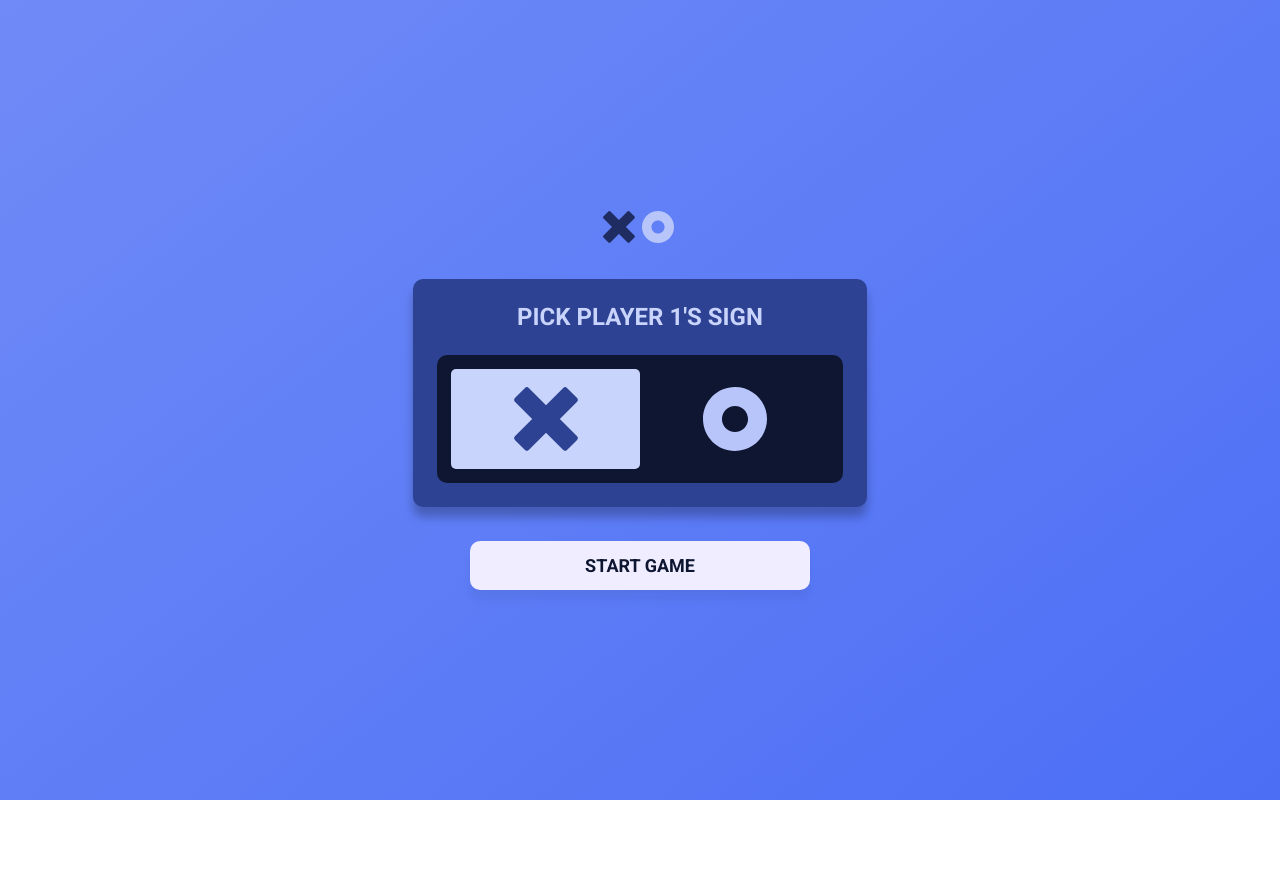
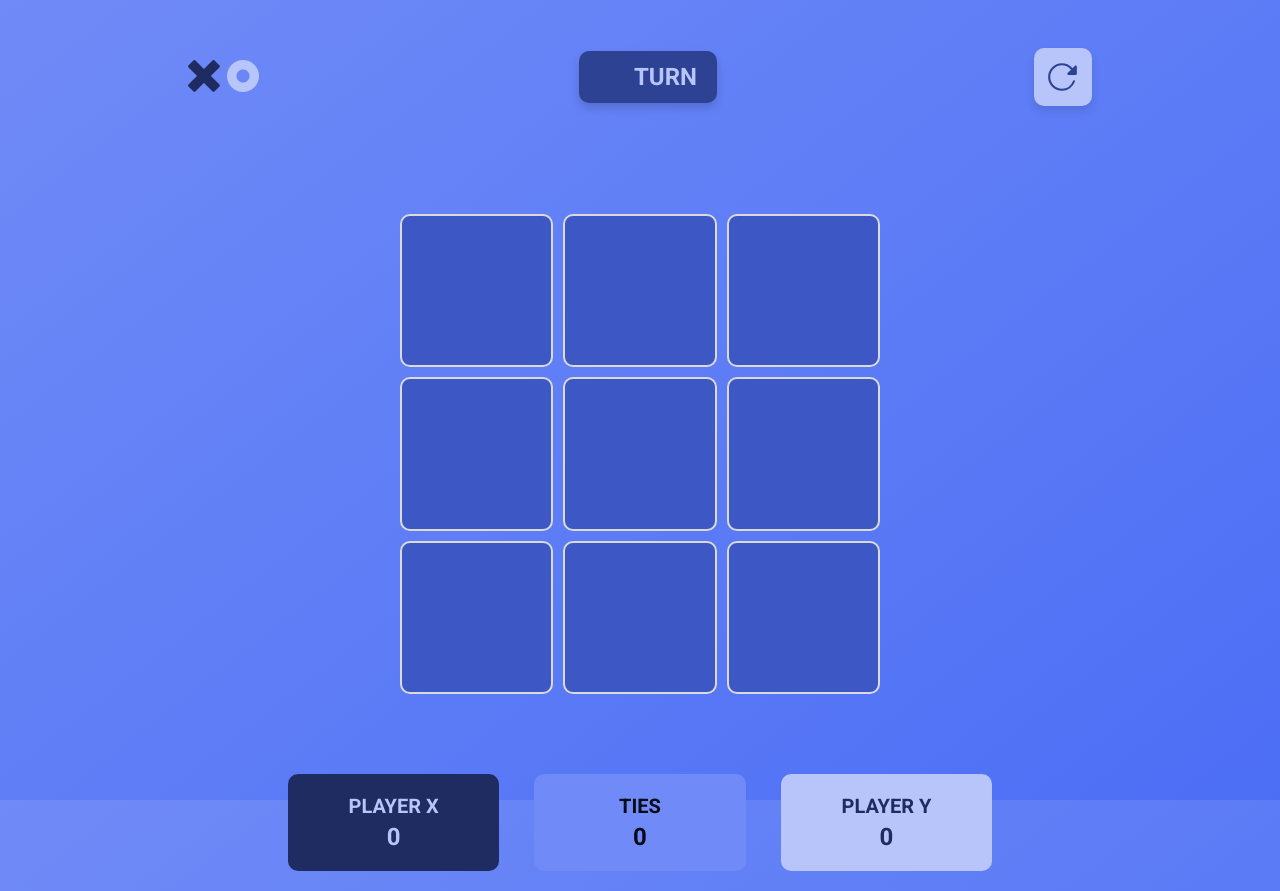
Before and after one commit to tda01/Tic-Tac-Toe, a plain HTML site: page index.html in a window 1280 px wide. Before the commit the page ends 800 px from the top, so only its background shows below. Drawn offline with nearby package versions, Linux system fonts and the light colour scheme.

Commit message:
Created game layout

```diff
--- a/index.html
+++ b/index.html
@@ -15,23 +15,70 @@
 </head>
 <body>
 
-    <section class="section--start">
+    <section class="section--start disabled">
         <img src="img/logo.png" alt="Tic Tac Toe logo" class="logo">
         <div class="player-pick">
             <h3 class="player-pick--heading">Pick player 1's sign</h3>
             <div class="player-pick--picker">
                 <label for="sign-x" class="hide-element">Select x</label>
-                <input type="radio" name="select-sign" id="sign-x" checked>
-                <label for="sign-y" class="hide-element">Select y</label>
-                <input type="radio" name="select-sign" id="sign-y">
+                <input type="radio" name="select-sign" id="sign-x" value="x" checked>
+                <label for="sign-o" class="hide-element">Select o</label>
+                <input type="radio" name="select-sign" id="sign-o" value="o">
             </div>
         </div>
         <button class="player-pick--btn">Start game</button>
     </section>
 
-    <main class="disabled">
+    <main class="">
+
+        <section class="section--upper">
+            <img src="img/logo.png" alt="Tic Tac Toe logo" class="logo">
+            <div class="current-turn">
+                <div class="current-turn--sign"></div>
+                Turn
+            </div>
+            <button class="reset-btn">
+                <ion-icon class="restart-icon" name="reload-outline"></ion-icon>
+            </button>
+        </section>
+
+        <section class="section--game">
+            <div></div>
+            <div></div>
+            <div></div>
+            <div></div>
+            <div></div>
+            <div></div>
+            <div></div>
+            <div></div>
+            <div></div>
+        </section>
+
+        <section class="section--bottom">
+            <div class="game-score player-x-score">
+                <p class="player-sign">Player x</p>
+                <p class="player-score">0</p>
+            </div>
+
+            <div class="game-score game-ties">
+                <p class="player-sign">Ties</p>
+                <p class="player-score">0</p>
+            </div>
+
+            <div class="game-score player-o-score">
+                <p class="player-sign">Player y</p>
+                <p class="player-score">0</p>
+            </div>
+
+
+        </section>
+
+
+
 
     </main>
-
+    <script src="script.js"></script>
+    <script type="module" src="https://unpkg.com/ionicons@7.1.0/dist/ionicons/ionicons.esm.js"></script>
+    <script nomodule src="https://unpkg.com/ionicons@7.1.0/dist/ionicons/ionicons.js"></script>
 </body>
 </html>
--- a/script.js
+++ b/script.js
@@ -0,0 +1,34 @@
+const main = document.querySelector("main");
+const startSection = document.querySelector(".section--start");
+const startButton = document.querySelector(".player-pick--btn");
+let player1Choice = null;
+let currentTurnSign = document.querySelector(".current-turn--sign");
+startButton.addEventListener("click", function () {
+    setTimeout(startGame, 400);
+})
+
+function startGame() {
+    player1Choice = document.querySelector("input[name=select-sign]:checked").value;
+    startSection.classList.add("disabled");
+    main.classList.remove("disabled");
+
+    if (player1Choice === "x") {
+        currentTurnSign.style.background = "url(\"img/icon-x-gray.svg\")";
+        currentTurnSign.style.backgroundSize = "contain";
+    } else {
+        currentTurnSign.style.background = "url(\"img/icon-o-gray.svg\")";
+        currentTurnSign.style.backgroundSize = "contain";
+    }
+
+}
+
+// Test function
+// let gameBoard = document.querySelectorAll(".section--game div");
+// gameBoard.forEach(element =>  {
+//     element.addEventListener("mouseover", function () {
+//         element.classList.add("game-hover-o");
+//     })
+//     element.addEventListener("mouseleave", function() {
+//         element.classList.remove("game-hover-o");
+//     })
+// })
--- a/style.css
+++ b/style.css
@@ -10,7 +10,6 @@
 
 html {
     font-size: 62.5%;
-
 }
 
 body {
@@ -22,6 +21,7 @@ body {
     background: -webkit-linear-gradient(142deg, rgba(112,139,247,1) 0%, rgba(94,125,246,1) 50%, rgba(76,110,245,1) 100%);
     background: linear-gradient(142deg, rgba(112,139,247,1) 0%, rgba(94,125,246,1) 50%, rgba(76,110,245,1) 100%);
     height: 100vh;
+    overflow: hidden;
 }
 
 .disabled {
@@ -91,6 +91,7 @@ body {
     background-repeat: no-repeat;
     background-position: center;
     transition: all 0.3s;
+    cursor: pointer;
 }
 
 .player-pick--picker input[type="radio"]:checked {
@@ -119,8 +120,9 @@ body {
     border: none;
     background-color: #efedff;
     color: #0f1631;
-    transition: all 0.4s;
+    transition: all 0.3s;
     box-shadow: 0 10px 10px rgba(0, 0, 0, 0.05);
+    cursor: pointer;
 }
 
 .player-pick--btn:hover {
@@ -133,3 +135,138 @@ body {
     transform: translateY(4px);
     background-color: rgba(15, 22, 49, 100);
 }
+
+/********************/
+/*  MAIN */
+/********************/
+
+/*UPPER*/
+
+.section--upper {
+    max-width: 100rem;
+    margin: auto;
+    padding: 4.8rem;
+    display: flex;
+    align-items: center;
+    justify-content: space-between;
+}
+
+.current-turn {
+    display: flex;
+    background-color: #2e4293;
+    color: #b7c5fb;
+    padding: 1.2rem 2rem;
+    align-items: center;
+    justify-content: center;
+    gap: 1rem;
+    font-size: 2.4rem;
+    font-weight: 700;
+    border-radius: 10px;
+    box-shadow: 0 5px 10px rgba(0, 0, 0, 0.15);
+
+}
+
+.current-turn--sign {
+    width: 2.5rem;
+    height: 2.5rem;
+}
+
+
+.reset-btn {
+    font-family: inherit;
+    font-size: 3.4rem;
+    border: none;
+    border-radius: 10px;
+    padding: 1.2rem;
+    display: flex;
+    background-color: #b7c5fb;
+    color: #2e4293;
+    box-shadow: 0 5px 10px rgba(0, 0, 0, 0.10);
+    transition: all 0.4s;
+}
+
+.reset-btn:hover {
+    box-shadow: 0 0 1px #0f1631;
+    background-color: #2e4293;
+    color: #b7c5fb;
+}
+
+.reset-btn:active {
+    box-shadow: 0 6px 10px rgba(0, 0, 0, 0.15);
+    transform: translateY(4px);
+}
+
+/*GAME*/
+
+.section--game {
+    display: grid;
+    grid-template-columns: repeat(3, 1fr);
+    grid-template-rows: repeat(3, 1fr);
+    max-width: 60rem;
+    min-height: 60rem;
+    margin: auto;
+    gap: 1rem;
+    padding: 6rem;
+}
+
+.section--game div {
+    background-color: #3d58c4;
+    border-radius: 10px;
+    text-align: center;
+    border: 2px solid #dadada;
+}
+
+.game-hover-x, .game-hover-o {
+    box-shadow: 0 0 10px #9ecaed;
+    background-color: #3d58c4;
+}
+
+.game-hover-x {
+    background: url("img/icon-x-outline.svg") center no-repeat;
+}
+
+.game-hover-o {
+    background: url("img/icon-o-outline.svg") center no-repeat;
+}
+/*BOTTOM*/
+
+.section--bottom {
+    max-width: 80rem;
+    margin: auto;
+    padding: 2rem 4.8rem;
+    display: flex;
+    justify-content: space-between;
+    text-align: center;
+}
+
+.game-score {
+    padding: 2rem 0;
+    width: 30%;
+    border-radius: 10px;
+}
+
+.player-sign {
+    font-weight: 600;
+    font-size: 2rem;
+    margin-bottom: 5px;
+}
+
+.player-score {
+    font-size: 2.4rem;
+    font-weight: 700;
+}
+
+.player-x-score {
+    background-color: #1e2c62;
+    color: #b7c5fb;
+}
+
+.game-ties {
+    background-color: #708bf7;
+    color: #080b18;
+}
+
+.player-o-score {
+    background-color: #b7c5fb;
+    color: #1e2c62;
+}
```
